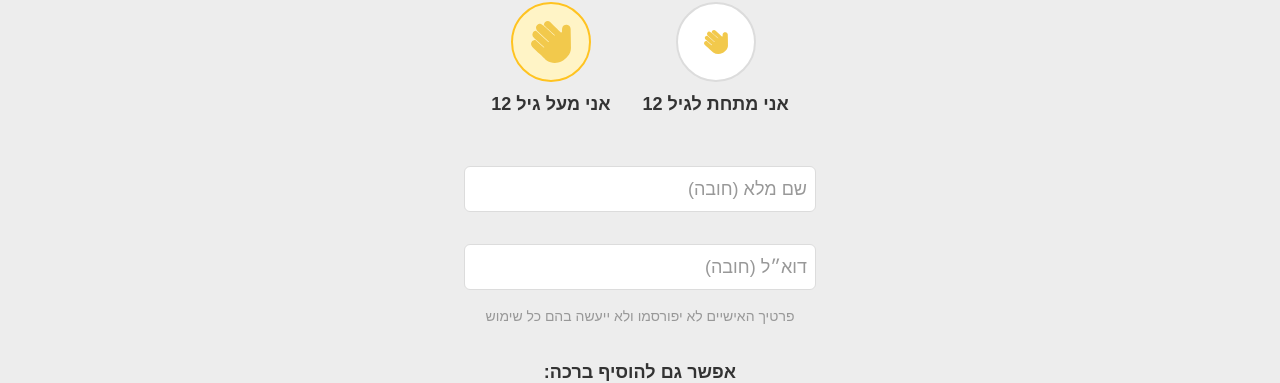
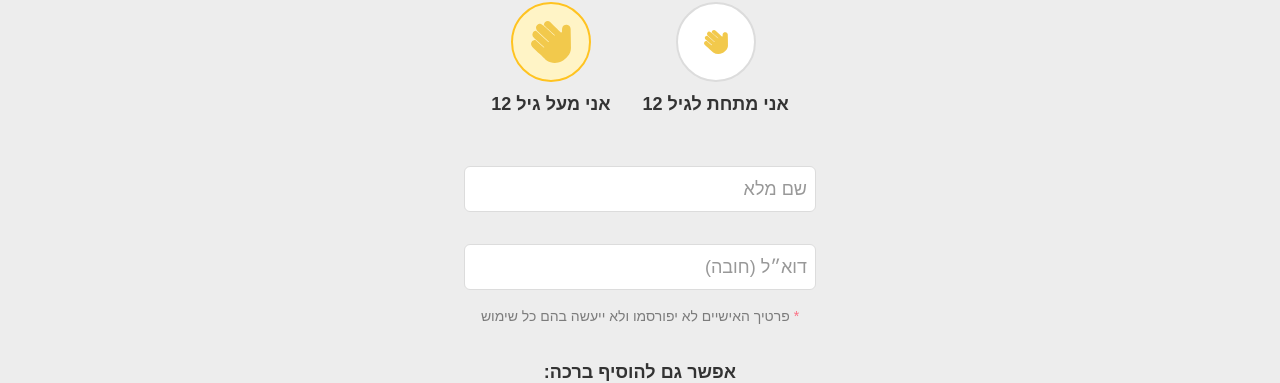
Before and after one commit to yakir-reznik/lend-a-hand, a Nuxt app: page / in a window 1280 px wide. Shown: the part 1758-2141 px from the top of the page. Built offline with nearby package versions, Linux system fonts and the light colour scheme; no server answers.

Commit message:
make name field not required

```diff
--- a/components/section/Signup.vue
+++ b/components/section/Signup.vue
@@ -51,10 +51,9 @@
 						<input
 							class="w-full rounded-md border border-gray-200 p-2 text-lg"
 							type="text"
-							placeholder="שם מלא (חובה)"
+							placeholder="שם מלא"
 							autocomplete="name"
 							v-model="data.name"
-							required
 						/>
 					</fieldset>
 					<fieldset class="mx-auto mt-8 px-4 tablet:max-w-sm desktop:max-w-sm">
@@ -68,7 +67,8 @@
 						/>
 					</fieldset>
 
-					<p class="mt-4 text-center text-sm font-light text-gray-400">
+					<p class="mt-4 text-center text-sm font-light text-gray-500">
+						<span class="text-rose-400">*</span>
 						פרטיך האישיים לא יפורסמו ולא ייעשה בהם כל שימוש
 					</p>
 
@@ -148,6 +148,10 @@
 		name = name.trim()
 		name = name.replace(/\s+/g, ' ')
 
+		if (!name) {
+			return '(אנונימי)'
+		}
+
 		const words = name.split(' ')
 
 		// If 2 words or more return 2 initials
```
